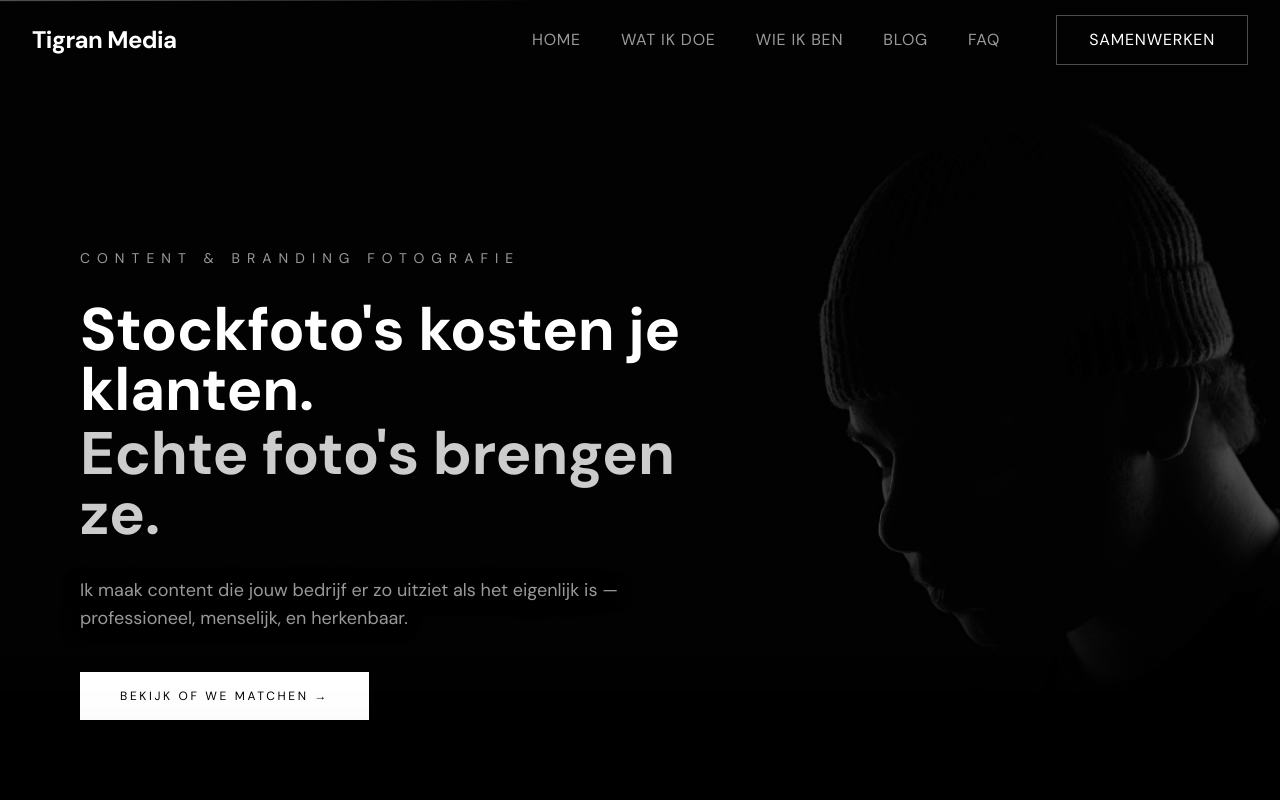
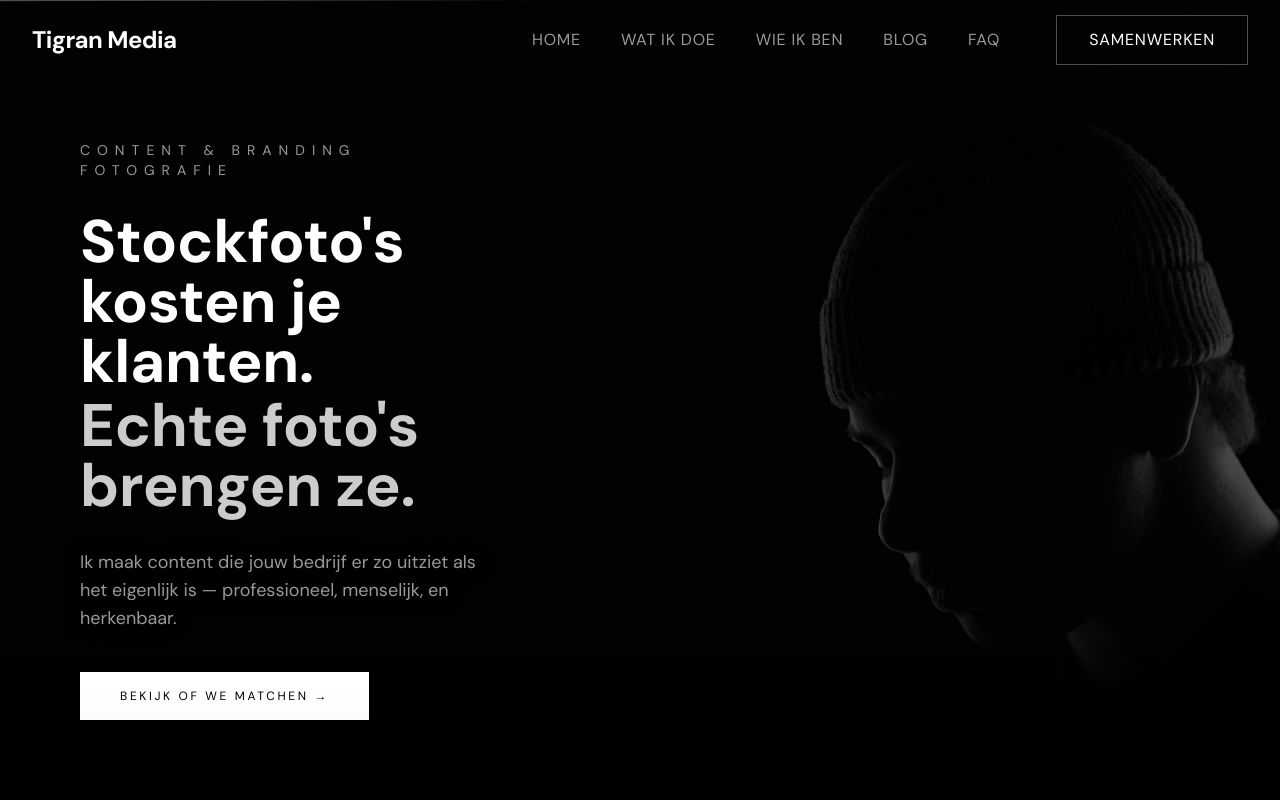
Before and after one commit to s150013Grigor/tigranwebsite, a Next.js app: page / in a window 1280 px wide. Shown: the top 800 px of the page. Built offline with nearby package versions, Linux system fonts and the light colour scheme.

Commit message:
tekst fix

```diff
--- a/src/components/Hero.tsx
+++ b/src/components/Hero.tsx
@@ -34,7 +34,7 @@ export default function Hero() {
 
       {/* Content — bottom-left aligned */}
       <div className="relative z-20 h-full flex items-end">
-        <div className="w-full max-w-2xl md:max-w-2xl lg:max-w-3xl xl:max-w-3xl 2xl:max-w-3xl mr-auto px-6 sm:px-10 lg:px-20 2xl:px-24 4xl:px-28 pb-20 md:pb-24 lg:pb-20">
+        <div className="w-full max-w-2xl lg:max-w-[45%] mr-auto px-6 sm:px-10 lg:px-20 2xl:px-24 4xl:px-28 pb-20 md:pb-24 lg:pb-20">
 
           <p className="text-white/60 text-xs md:text-sm 2xl:text-base tracking-[0.5em] uppercase mb-8 font-body">
             Content &amp; Branding Fotografie
```
Also changed, not shown: 1 other file (tests, documents, lock files or other folders).
